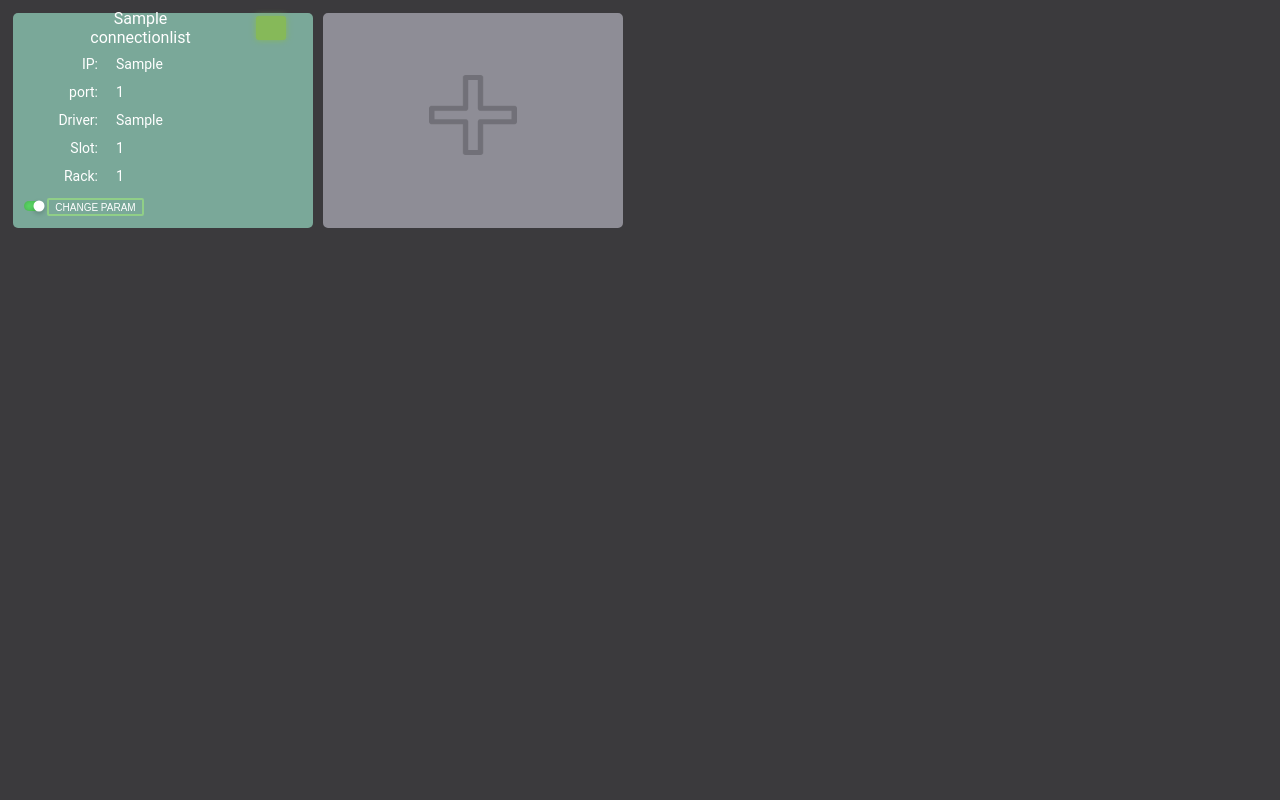
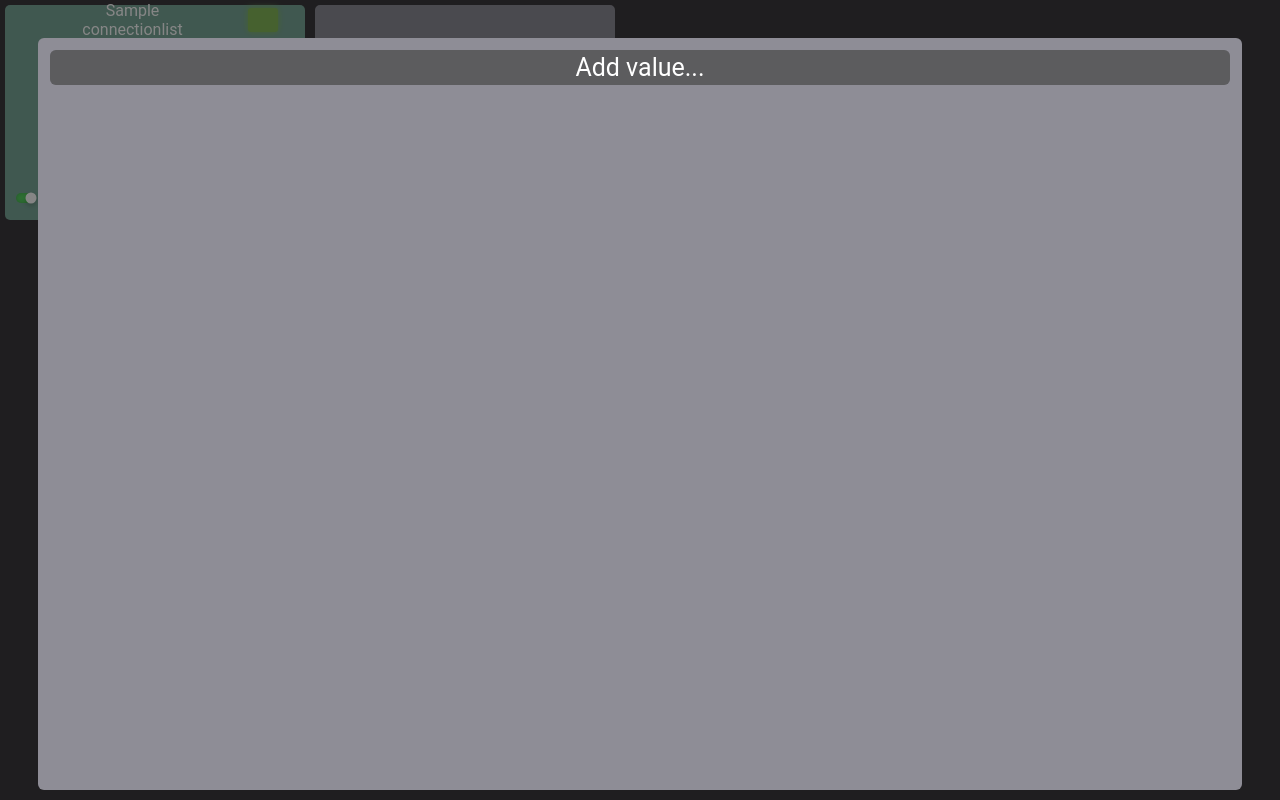
Before and after one commit to Anton2395/my_opc, a Flask app: page /connections/ in a window 1280 px wide. Run offline with Flask 2, Linux system fonts and the light colour scheme; tables that the repository leaves empty hold one stand-in row (values such as "Sample post"); data that the repository does not hold is empty; some libraries are stand-ins or nearby versions.

Commit message:
add page value

```diff
--- a/new_opc/app.py
+++ b/new_opc/app.py
@@ -3,6 +3,7 @@
 import multiprocessing as _mp
 
 from connection.connection import app_connect
+from valuelist.valuelist import app_value
 from main import app_process
 from DB import models as _models
 from tool_func import control_background_processors as _service_process
@@ -17,6 +18,7 @@
 # add router file
 app.register_blueprint(app_connect, url_prefix="/connections")
 app.register_blueprint(app_process, url_prefix="/process")
+app.register_blueprint(app_value, url_prefix="/value")
 
 
 @app.route('/', methods=['GET'])
--- a/new_opc/connection/connection.py
+++ b/new_opc/connection/connection.py
@@ -1,4 +1,3 @@
-from sqlite3 import connect
 from flask import Blueprint, render_template, request, redirect, url_for, abort
 
 
--- a/new_opc/static/css/connection.css
+++ b/new_opc/static/css/connection.css
@@ -1,6 +1,13 @@
+body, html {
+    margin: 0;
+    padding: 0;
+    height: 100%;
+    width: 100%;
+  }
 body {
     background-color: #3B3A3D;
     font-family: 'Roboto', sans-serif;
+    width: 100%;
 }
 p {
     margin: 0;
@@ -8,6 +15,7 @@ p {
     border: 0;
 }
 .connections { /*поле одного соединения*/
+    z-index: 99;
     border-radius: 5px;
     float: left; /*Задаем обтекание*/
     background: #6E6C78;
--- /dev/null
+++ b/new_opc/static/css/value.css
@@ -0,0 +1,209 @@
+.window {
+    position: absolute;
+    top: 0;
+    left: 0;
+    z-index: 1000;
+}
+#button-back {
+    position: absolute;
+    top: 0;
+    left: 0;
+    width: 100%;
+    height: 100%;
+    background-color: rgba(0, 0, 0, 0.477);
+}
+#window_param {
+    position: absolute;
+    top: 0;
+    left: 0;
+    margin: 3%;
+    border-radius: 6px;
+    z-index: 99999;
+    width: 94%;
+    height: 94%;
+    background-color: #8e8d96;
+}
+
+#button-add-value {
+    display: table;
+    width: 100%;
+    height: 35px;
+    border-radius: 6px;
+}
+
+.normal-color {
+    background-color: #4343446c;
+    transition: background-color .5s;
+}
+
+.normal-color:hover {
+    background-color: #43434494;
+    box-shadow: inset 0px 0px 10px #434344a5;
+}
+.normal-color:active {
+    background-color: #434344c5;
+    box-shadow: inset 0px 0px 10px #434344d5;
+}
+
+.red-color {
+    background-color: #d313338b;
+    transition: background-color .5s;
+}
+
+.red-color:hover {
+    background-color: #d31333ca;
+    box-shadow: inset 0px 0px 10px #d31333d8;
+}
+.red-color:active {
+    background-color: #d31333ec;
+    box-shadow: inset 0px 0px 10px #d31333eb;
+}
+
+
+#text-button-value {
+    font-size: 25px;
+    text-align:  center;
+    display: table-cell;
+    vertical-align: middle;
+    color: white;
+    -webkit-touch-callout: none; /* iOS Safari */
+    -webkit-user-select: none;   /* Chrome/Safari/Opera */
+    -khtml-user-select: none;    /* Konqueror */
+    -moz-user-select: none;      /* Firefox */
+    -ms-user-select: none;       /* Internet Explorer/Edge */
+    user-select: none;
+
+}
+.change-hight-min {
+    display: table;
+    width: 98%;
+    height: 35px;
+    margin-top: 1%;
+    margin-left: 1%;
+    border-radius: 6px;
+    background-color: #4343446c;
+    transition: height .3s;
+}
+
+.change-hight-max {
+    display: table;
+    width: 98%;
+    height: 300px;
+    margin-top: 1%;
+    margin-left: 1%;
+    border-radius: 6px;
+    background-color: #4343446c;
+    transition: height .3s;
+}
+
+.pole label {
+    display: flex;
+    /* flex-flow: column wrap; */
+    /* justify-content: center; */
+    padding-left: 5%;
+    padding-top: 1%;
+    color: white;
+    font-size: 18px;
+}
+
+.pole input {
+    border:none;
+    background:none;
+    outline:none;
+    margin-top: 5px;
+    margin-left: 3%;
+    width: 30%;
+    height: 20px;
+    border-radius: 3px;
+    background-color: #4343446c;
+    color: white;
+    font-size: 18px;
+}
+.pole input:focus {
+    background-color: black;
+    border: 1px solid;
+}
+
+
+
+.cssload-loader{
+	position: absolute;
+    top: 45%;
+    left: 45%;
+	width: 12px;
+	height: 12px;
+	left: 46%;
+	left: calc(50% - 6px);
+		left: -o-calc(50% - 6px);
+		left: -ms-calc(50% - 6px);
+		left: -webkit-calc(50% - 6px);
+		left: -moz-calc(50% - 6px);
+
+	border-radius: 12px;
+	background-color: rgb(0,0,0);
+	transform-origin:	50% 50%;
+		-o-transform-origin:	50% 50%;
+		-ms-transform-origin:	50% 50%;
+		-webkit-transform-origin:	50% 50%;
+		-moz-transform-origin:	50% 50%;
+	animation: cssload-loader 1.15s ease-in-out infinite;
+		-o-animation: cssload-loader 1.15s ease-in-out infinite;
+		-ms-animation: cssload-loader 1.15s ease-in-out infinite;
+		-webkit-animation: cssload-loader 1.15s ease-in-out infinite;
+		-moz-animation: cssload-loader 1.15s ease-in-out infinite;
+}
+
+.cssload-loader:before{
+	content: "";
+	position: absolute;
+	background-color: rgb(0,0,0);
+	top: 0px;
+	left: -24px;
+	height: 12px;
+	width: 12px;
+	border-radius: 12px;
+}
+
+.cssload-loader:after{
+	content: "";
+	position: absolute;
+	background-color: rgb(0,0,0);
+	top: 0px;
+	left: 24px;
+	height: 12px;
+	width: 12px;
+	border-radius: 12px;
+}
+
+
+
+
+@keyframes cssload-loader{
+		0%{transform:rotate(0deg);}
+		50%{transform:rotate(180deg);}
+		100%{transform:rotate(180deg);}
+}
+
+@-o-keyframes cssload-loader{
+		0%{-o-transform:rotate(0deg);}
+		50%{-o-transform:rotate(180deg);}
+		100%{-o-transform:rotate(180deg);}
+}
+
+@-ms-keyframes cssload-loader{
+		0%{-ms-transform:rotate(0deg);}
+		50%{-ms-transform:rotate(180deg);}
+		100%{-ms-transform:rotate(180deg);}
+}
+
+@-webkit-keyframes cssload-loader{
+		0%{-webkit-transform:rotate(0deg);}
+		50%{-webkit-transform:rotate(180deg);}
+		100%{-webkit-transform:rotate(180deg);}
+}
+
+@-moz-keyframes cssload-loader{
+		0%{-moz-transform:rotate(0deg);}
+		50%{-moz-transform:rotate(180deg);}
+		100%{-moz-transform:rotate(180deg);}
+}
--- a/new_opc/static/js/connection_list.js
+++ b/new_opc/static/js/connection_list.js
@@ -106,9 +106,11 @@ function change_method_front_save(id) {
 function switcher_background(id, object) {
     if ($(object).is(':checked')) {
         $('#connections' + id).css("background-color", "#7AA899")
+        $('#change1').prop('disabled', true);
         start_process(id)
         start_check_status_process(id)
     } else {
+        $('#change1').prop('disabled', false);
         stop_check_status_process(id)
         stop_process(id)
         $('#connections' + id).css("background-color", "#6E6C78")
--- a/new_opc/template/connection/connection_list.html
+++ b/new_opc/template/connection/connection_list.html
@@ -4,6 +4,7 @@
 <head>
     <title>List connection</title>
     <link rel="stylesheet" href="/static/css/connection.css">
+    <link rel="stylesheet" href="/static/css/value.css">
     <link rel="preconnect" href="/static/font">
     <script src="/static/js/jquery-3.6.0.min.js"></script>
     <script src="/static/js/connection_list.js"></script>
@@ -76,6 +77,10 @@
         };
     });
 
+    $.get("/value/",function(data){
+        $("body").append(data)
+    });
+
 
 
 </script>
--- /dev/null
+++ b/new_opc/template/valuelist/index.html
@@ -0,0 +1,61 @@
+<div>
+    <div class="window" id="button-back">
+    </div>
+    <div class="window" id="window_param">
+        <div class="window cssload-loader"></div>
+    </div>
+
+</div>
+<script>
+
+    $.get('/value/list_volue/1', function(data){
+        $('.cssload-loader').hide("slow")
+        $('#window_param').append(`
+            <div id="change-hight" class="change-hight-min"><div id="button-add-value" class="normal-color"><div id="text-button-value">Add value...</div></div></div>
+        `)
+        $('#button-add-value').click(function () {
+            now_class = $(this.parentElement).attr("class");
+            button_js = this
+            text_button_js = button_js.firstChild
+            // console.log(text_button_js)
+            if (now_class=="change-hight-min") {
+                $(this.parentElement).removeClass('change-hight-min').addClass('change-hight-max');
+                add_form_pole(this.parentElement)
+            } else {
+                $(this.parentElement).removeClass('change-hight-max').addClass('change-hight-min');
+                delete_form_pole()
+            }
+            if ($(text_button_js).text()=='Add value...') {
+                $(button_js).removeClass('normal-color').addClass('red-color')
+                $(text_button_js).text('Cencel')
+            } else {
+                $(text_button_js).text('Add value...')
+                $(button_js).removeClass('red-color').addClass('normal-color')
+            }
+
+        })
+    });
+
+    function add_form_pole(object_add, data_pole) {
+        $(object_add).append(`
+            <div id="form-pole">
+                <div class="pole">
+                    <label>Name value:</label>
+                    <input type="text">
+                </div>
+                <div class="pole">
+                    <label>DB:</label>
+                    <input type="text">
+                </div>
+            </div>
+        `)
+    }
+    function delete_form_pole(object_add, data_pole) {
+        $("#form-pole").remove()
+    }
+
+    $('#button-back').click(function (){
+        $('.window').remove();
+        // alert(1)
+    })
+</script>
--- /dev/null
+++ b/new_opc/valuelist/valuelist.py
@@ -0,0 +1,19 @@
+import time as _tm
+
+from flask import Blueprint, render_template, request, redirect, url_for, abort
+
+
+
+
+app_value = Blueprint('valuelist', __name__)
+
+
+@app_value.route("/", methods=["GET"])
+def list_value_page():
+    return render_template('valuelist/index.html')
+
+@app_value.route("/list_volue/<id_connection>", methods=["GET"])
+def list_value_data(id_connection: int) -> str:
+    data = {}
+    _tm.sleep(2)
+    return data
```
